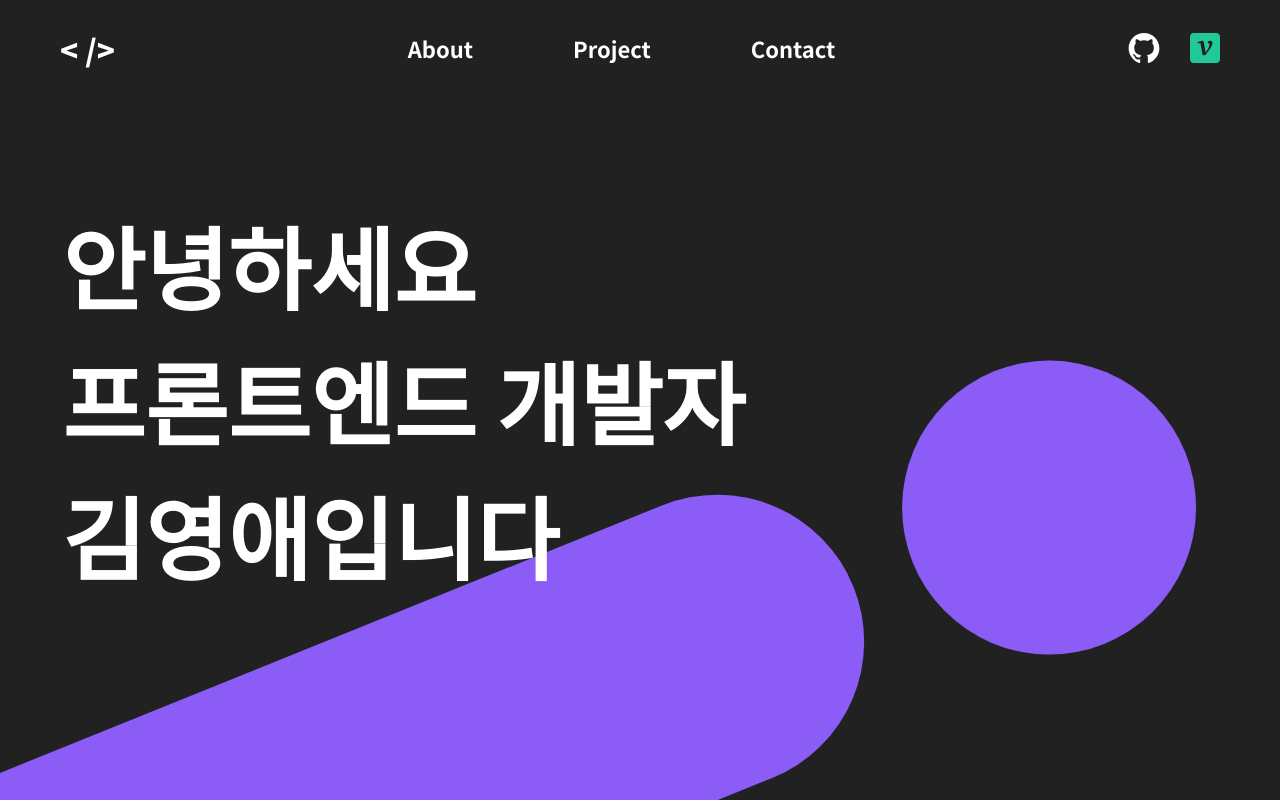
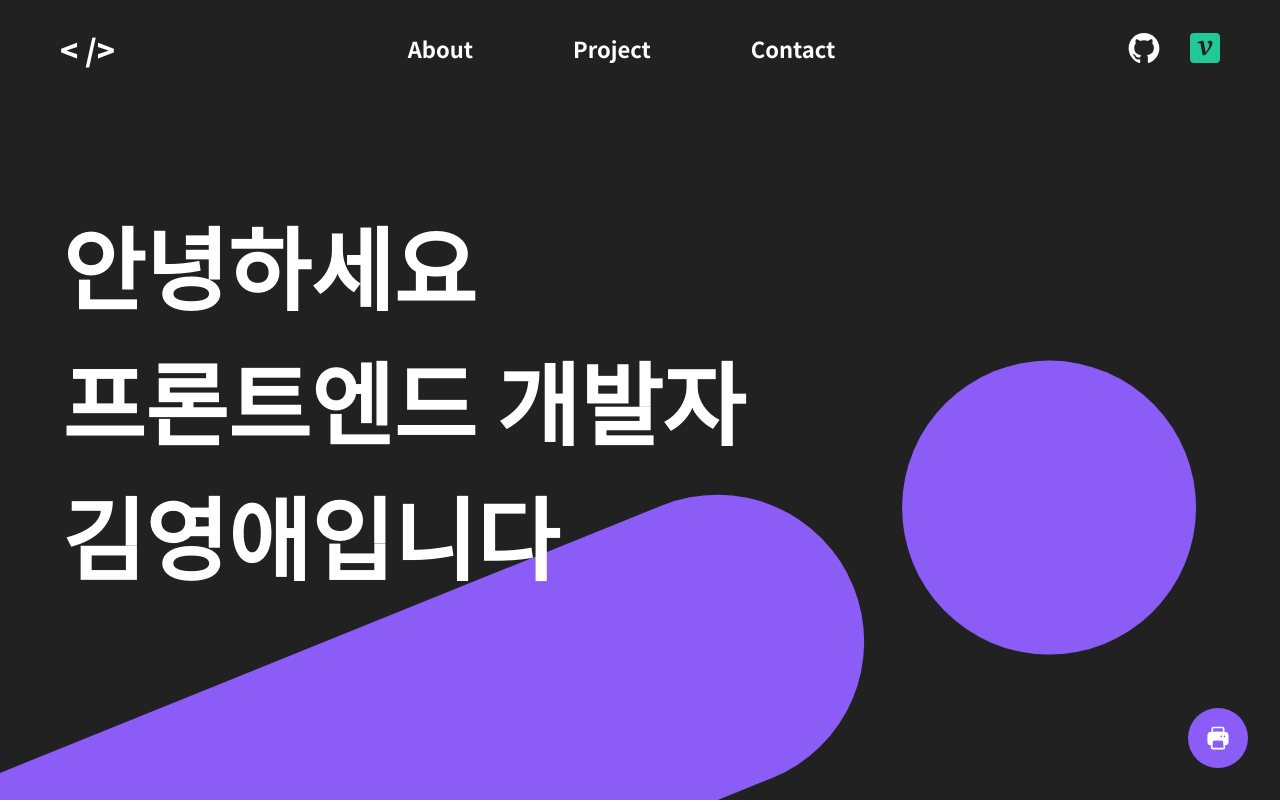
Before and after one commit to kkomyoung/fe-portfolio, a React (Create React App) app: page / in a window 1280 px wide. Shown: the top 802 px of the page. Built offline with nearby package versions, Linux system fonts and the light colour scheme.

Commit message:
print버튼, top버튼 추가

```diff
--- a/package.json
+++ b/package.json
@@ -6,6 +6,7 @@
   "dependencies": {
     "@emotion/react": "^11.11.1",
     "@emotion/styled": "^11.11.0",
+    "@heroicons/react": "^2.0.18",
     "@testing-library/jest-dom": "^5.17.0",
     "@testing-library/react": "^13.4.0",
     "@testing-library/user-event": "^13.5.0",
--- /dev/null
+++ b/src/components/PrintButton.jsx
@@ -0,0 +1,42 @@
+/** @jsxImportSource @emotion/react */
+import React, { useEffect } from "react";
+import { PrinterIcon } from "@heroicons/react/24/solid";
+import { css } from "@emotion/react";
+import styled from "@emotion/styled";
+
+const StyledPrintButton = styled.button`
+  position: absolute;
+  display: flex;
+  align-items: center;
+  justify-content: center;
+  width: 60px;
+  height: 60px;
+  background: #8b5cf6;
+  border-radius: 50%;
+  color: #fff;
+  transition: 0.3s;
+  &:hover {
+    background: rgba(139, 92, 246, 0.7);
+  }
+  ${(props) => {
+    if (props.headerStyle === "absolute") {
+      return css`
+        right: 0;
+        bottom: 0;
+      `;
+    } else {
+      return css`
+        right: 0;
+        bottom: 72px;
+      `;
+    }
+  }}
+`;
+
+export default function PrintButton({ headerStyle }) {
+  return (
+    <StyledPrintButton headerStyle={headerStyle}>
+      <PrinterIcon width="26px" />
+    </StyledPrintButton>
+  );
+}
--- /dev/null
+++ b/src/components/ScrollTopButton.jsx
@@ -0,0 +1,55 @@
+/** @jsxImportSource @emotion/react */
+import React, { useEffect } from "react";
+import { ArrowUpIcon } from "@heroicons/react/24/solid";
+import { css } from "@emotion/react";
+import styled from "@emotion/styled";
+
+const StyledScrollTopButton = styled.button`
+  position: absolute;
+  display: flex;
+  align-items: center;
+  justify-content: center;
+  width: 60px;
+  height: 60px;
+  background: #8b5cf6;
+  border-radius: 50%;
+  color: #fff;
+  transition: 0.3s;
+  &:hover {
+    background: rgba(139, 92, 246, 0.7);
+  }
+  ${(props) => {
+    if (props.headerStyle === "absolute") {
+      return css`
+        opacity: 0;
+        visibility: hidden;
+        right: 0;
+        bottom: -60px;
+      `;
+    } else {
+      return css`
+        opacity: 1;
+        visibility: visible;
+        right: 0;
+        bottom: 0;
+      `;
+    }
+  }}
+`;
+
+export default function ScrollTopButton({ headerStyle }) {
+  return (
+    <StyledScrollTopButton
+      headerStyle={headerStyle}
+      onClick={() => {
+        window.scrollTo({
+          top: 0,
+          left: 0,
+          behavior: "smooth",
+        });
+      }}
+    >
+      <ArrowUpIcon width="24px" />
+    </StyledScrollTopButton>
+  );
+}
--- /dev/null
+++ b/src/components/SideButtonWrap.jsx
@@ -0,0 +1,23 @@
+/** @jsxImportSource @emotion/react */
+import React, { useEffect } from "react";
+import { css } from "@emotion/react";
+import PrintButton from "./PrintButton";
+import ScrollTopButton from "./ScrollTopButton";
+
+export default function SideButtonWrap({ headerStyle }) {
+  return (
+    <div
+      css={css`
+        position: fixed;
+        right: 32px;
+        bottom: 32px;
+        /* width: 60px;
+        height: 120px; */
+        /* overflow: hidden; */
+      `}
+    >
+      <PrintButton headerStyle={headerStyle} />
+      <ScrollTopButton headerStyle={headerStyle} />
+    </div>
+  );
+}
--- a/src/pages/Main.jsx
+++ b/src/pages/Main.jsx
@@ -10,6 +10,7 @@ import Contact from "../layouts/Contact";
 import AnchorSection from "../components/AnchorSection";
 import handleHeaderStyle from "../utils/handleHeaderStyle";
 import getAnchorPoints from "../utils/getAnchorPoints";
+import SideButtonWrap from "../components/SideButtonWrap";
 
 export default function Main() {
   const [headerStyle, setHeaderStyle] = useState("absolute");
@@ -41,6 +42,7 @@ export default function Main() {
           <Contact />
         </AnchorSection>
       </article>
+      <SideButtonWrap headerStyle={headerStyle} />
     </>
   );
 }
```
Also changed, not shown: 1 other file (tests, documents, lock files or other folders).
